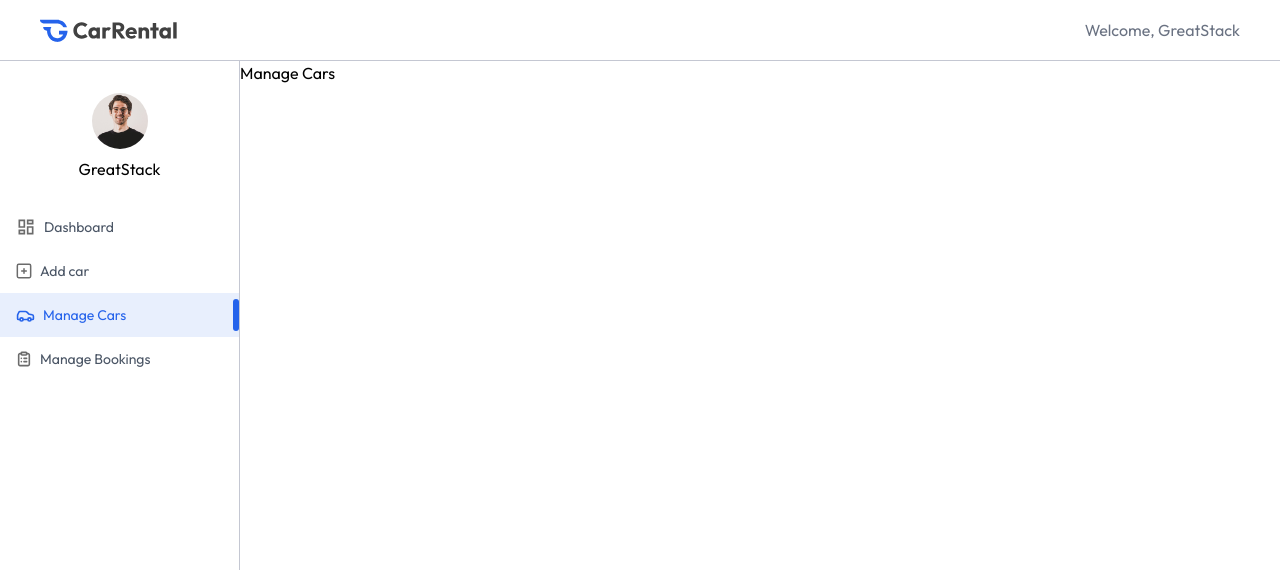
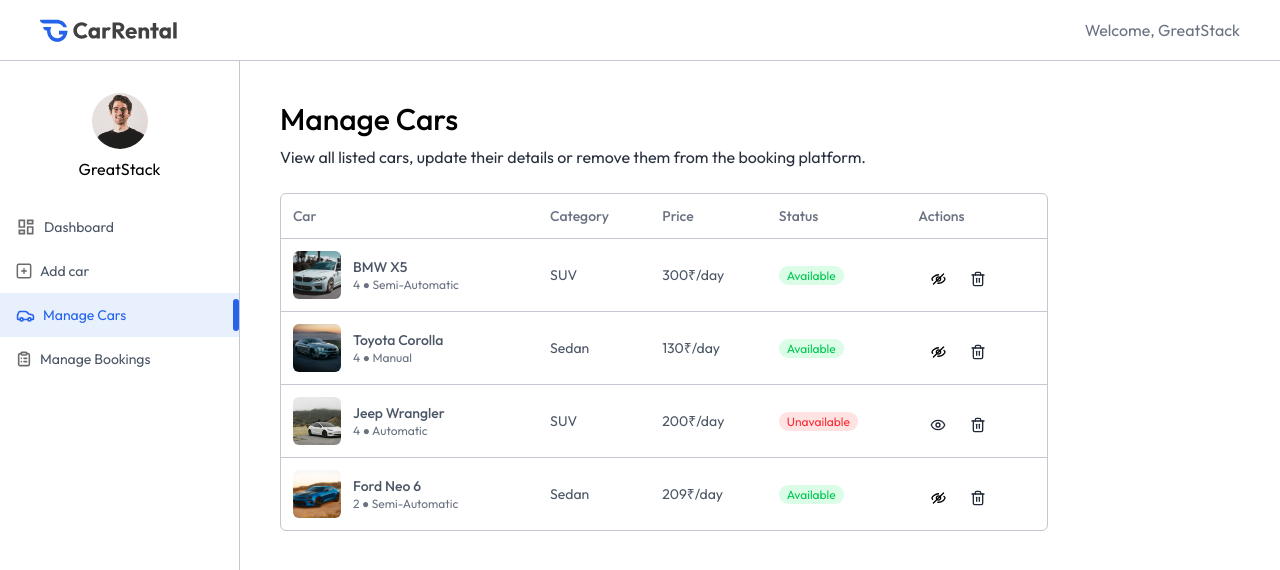
Before and after one commit to bharat-code99/car-rental, a React (Vite) app in the folder frontend/: page /owner/manage-cars in a window 1280 px wide. Shown: the top 570 px of the page. Built offline with nearby package versions, Linux system fonts and the light colour scheme.

Commit message:
added manage cars page

```diff
--- a/frontend/src/assets/assets.ts
+++ b/frontend/src/assets/assets.ts
@@ -164,7 +164,7 @@
         "pricePerDay": 200,
         "location": "Los Angeles",
         "description": "The Jeep Wrangler is a mid-size luxury SUV produced by Jeep. The Wrangler made its debut in 2003 as the first SUV ever produced by Jeep.",
-        "isAvaliable": true,
+        "isAvaliable": false,
         "createdAt": "2025-04-16T08:34:39.592Z",
     },
     {
--- a/frontend/src/pages/owner/ManageCars.tsx
+++ b/frontend/src/pages/owner/ManageCars.tsx
@@ -1,3 +1,54 @@
+import { useEffect, useState } from "react";
+import { assets, dummyCarData } from "../../assets/assets";
+import Title from "../../components/owner/Title";
+
 export default function ManageCars() {
-  return <h1>Manage Cars</h1>;
+  const [cars, setCars] = useState(dummyCarData);
+
+  const fetchOwnerCars = async () => {
+    setCars(dummyCarData);
+  }
+
+  useEffect(() => {
+    fetchOwnerCars();
+  }, []);
+
+  return <div className="px-4 pt-10 md:px-10 w-full">
+    <Title title="Manage Cars" subtitle="View all listed cars, update their details or remove them from the booking platform."/>
+    <div className="max-w-3xl w-full rounded-md overflow-hidden border border-borderColor mt-6">
+      <table className="w-full border-collapse text-left text-sm text-gray-600">
+        <thead className="text-gray-500">
+          <tr>
+            <th className="p-3 font-medium">Car</th>
+            <th className="p-3 font-medium max-md:hidden">Category</th>
+            <th className="p-3 font-medium">Price</th>
+            <th className="p-3 font-medium max-md:hidden">Status</th>
+            <th className="p-3 font-medium">Actions</th>
+          </tr>
+        </thead>
+        <tbody>
+          {cars.map((car, index) => (
+            <tr key={index} className="border-t border-borderColor ">
+              <td className="p-3 flex items-center gap-3">
+                <img src={car.image} alt="" className="h-12 w-12 aspect-square rounded-md object-cover"/>
+                <div className="max-md:hidden">
+                  <p className="font-medium">{car.brand} {car.model}</p>
+                  <p className="text-xs text-gray-500">{car.seating_capacity} ● {car.transmission}</p>
+                </div>
+              </td>
+              <td className="p-3 max-md:hidden">{car.category}</td>
+              <td className="p-3">{car.pricePerDay}₹/day</td>
+              <td className="p-3 max-md:hidden">
+                <span className={`px-2 py-0.5 rounded-full text-xs ${car.isAvaliable ? 'text-green-500 bg-green-100' : 'text-red-500 bg-red-100'}`}>{car.isAvaliable ? "Available" : "Unavailable"}</span>
+              </td>
+              <td className="p-3 flex items-center">
+                <img src={car.isAvaliable ? assets.eye_close_icon : assets.eye_icon} alt="" className="cursor-pointer"/>
+                <img src={assets.delete_icon} alt="" className="cursor-pointer"/>
+              </td>
+            </tr>
+          ))}
+        </tbody>
+      </table>
+    </div>
+  </div>
 }
```
